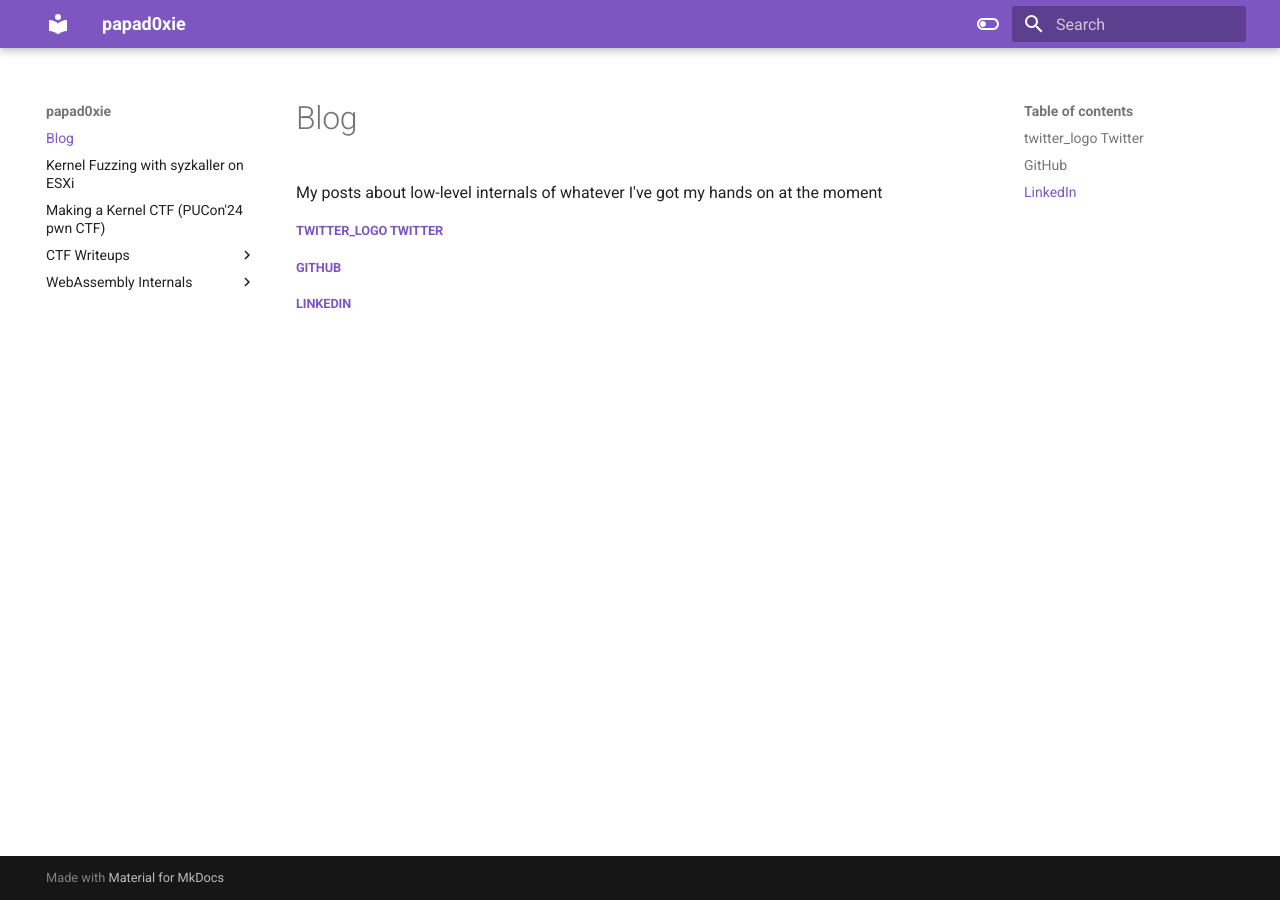
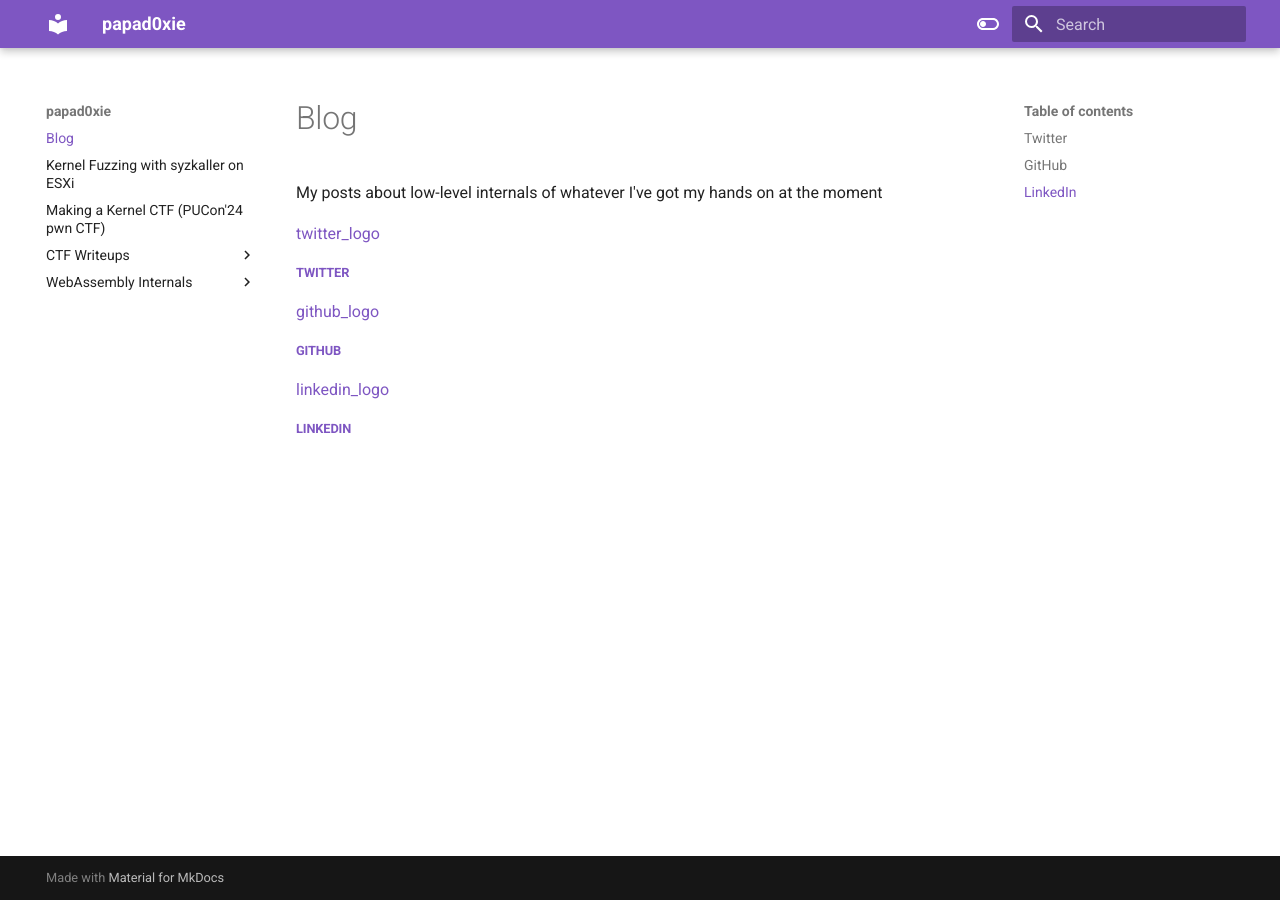
Before and after one commit to papadoxie/Blog, an MkDocs documentation site: the page built from docs/index.md, in a window 1280 px wide. Built offline with MkDocs 1.6.1 and Material for MkDocs 9.7.7, drawn with Linux system fonts in a browser that asks for light colours.

Commit message:
Added social icons

```diff
--- a/docs/index.md
+++ b/docs/index.md
@@ -2,6 +2,9 @@
 
 My posts about low-level internals of whatever I've got my hands on at the moment
 
-##### [twitter_logo](https://www.iconsdb.com/icons/preview/white/twitter-x-xxl.png){width=50} [Twitter](https://x.com/nofilq)
+[twitter_logo](https://www.iconsdb.com/icons/preview/white/twitter-x-xxl.png){width=50}
+##### [Twitter](https://x.com/nofilq)
+[github_logo](https://w7.pngwing.com/pngs/646/324/png-transparent-github-computer-icons-github-logo-monochrome-head-thumbnail.png){width=50}
 ##### [GitHub](https://github.com/papadoxie)
+[linkedin_logo](https://banner2.cleanpng.com/20180518/yk/avraxewhx.webp){width=50}
 ##### [LinkedIn](https://linkedin.com/in/nofil-qasim)
```
